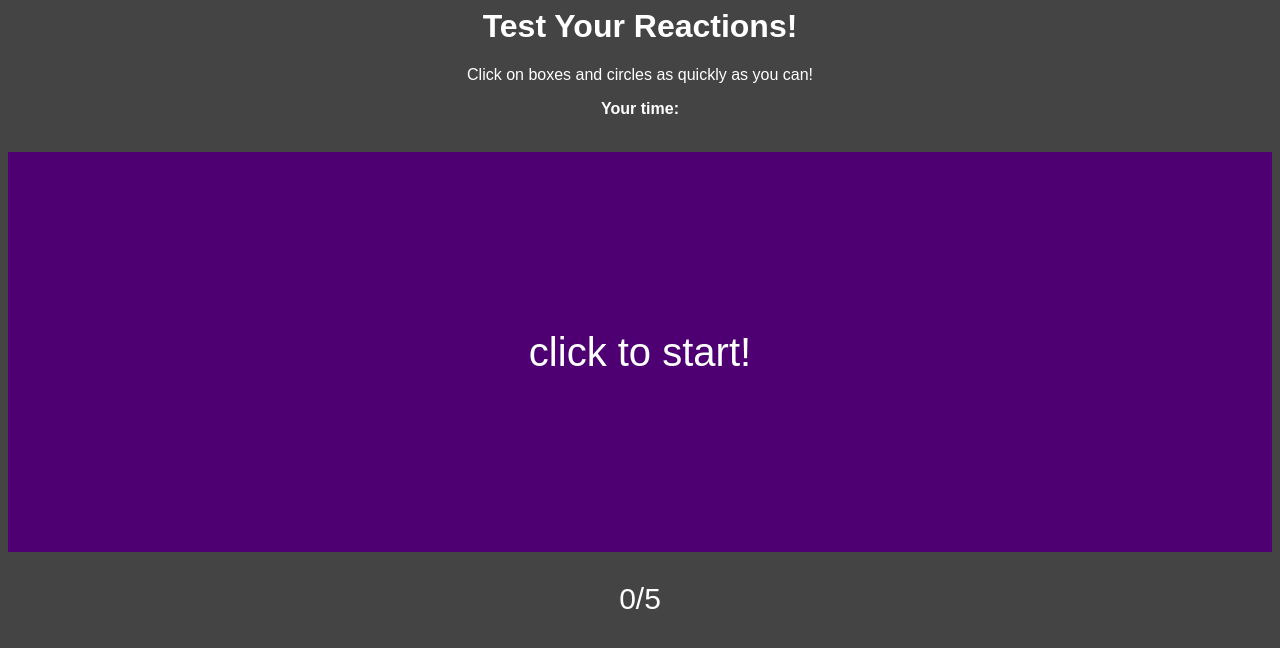
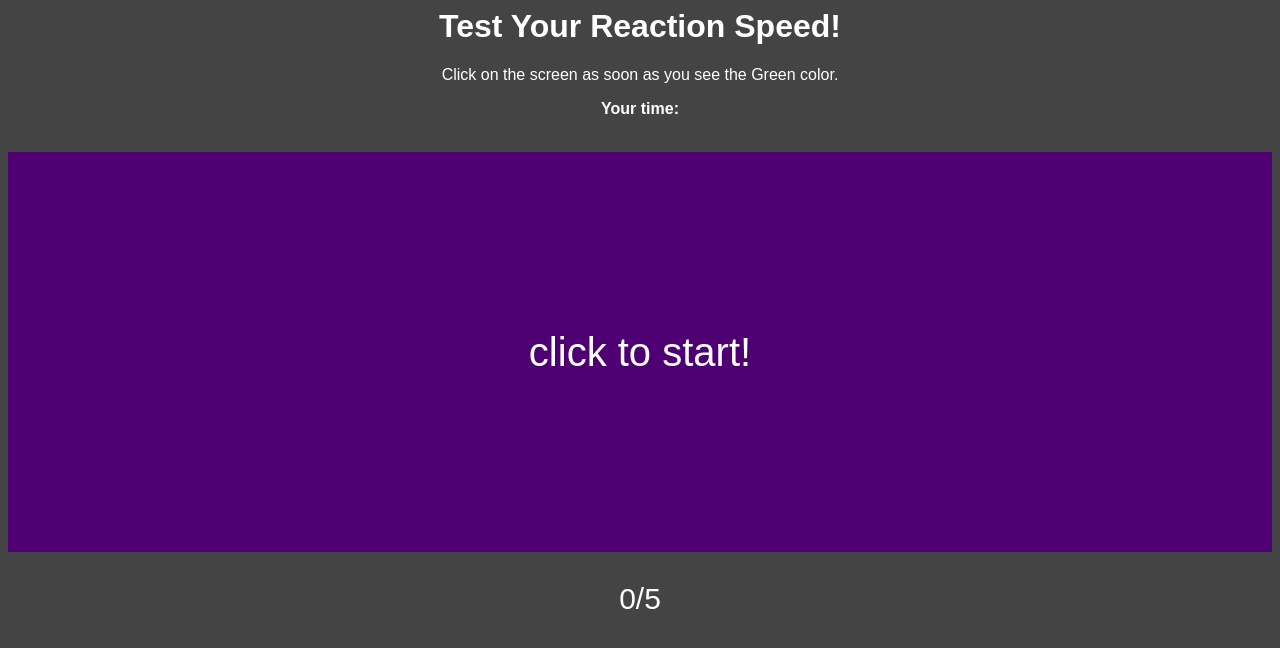
Before and after one commit to DanyTPG/ReactionSpeedTest, a plain HTML site: page index.html in a window 1280 px wide. Drawn offline with Linux system fonts and the light colour scheme.

Commit message:
Update index.html

```diff
--- a/index.html
+++ b/index.html
@@ -9,8 +9,8 @@
 
     <body>
 
-        <h1>Test Your Reactions!</h1>
-        <p>Click on boxes and circles as quickly as you can!</p>
+        <h1>Test Your Reaction Speed!</h1>
+        <p>Click on the screen as soon as you see the Green color.</p>
         <p id="para">Your time: <span id="timeTaken"></span></p>
         <br/>
 	<div id="start">click to start!</div>
```
